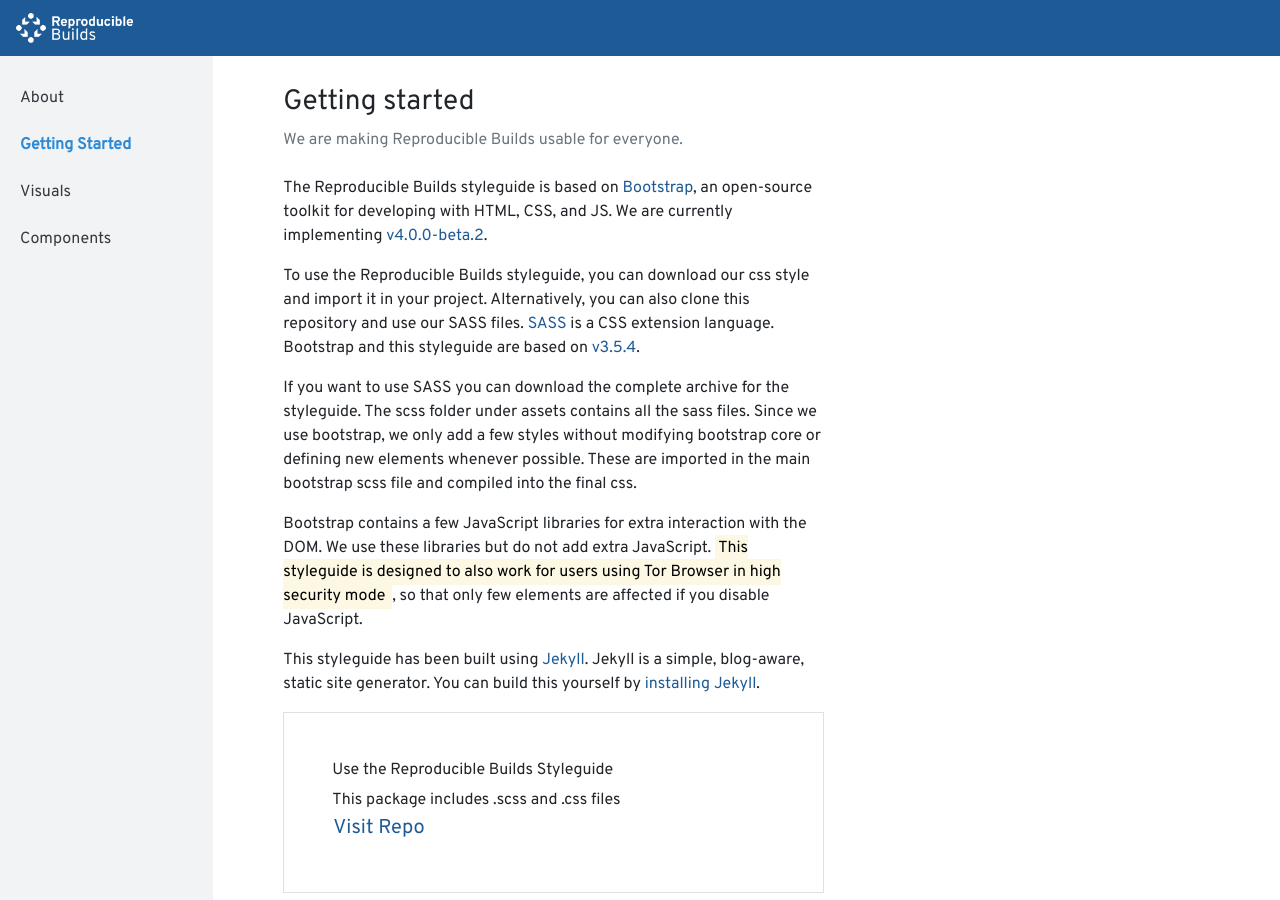
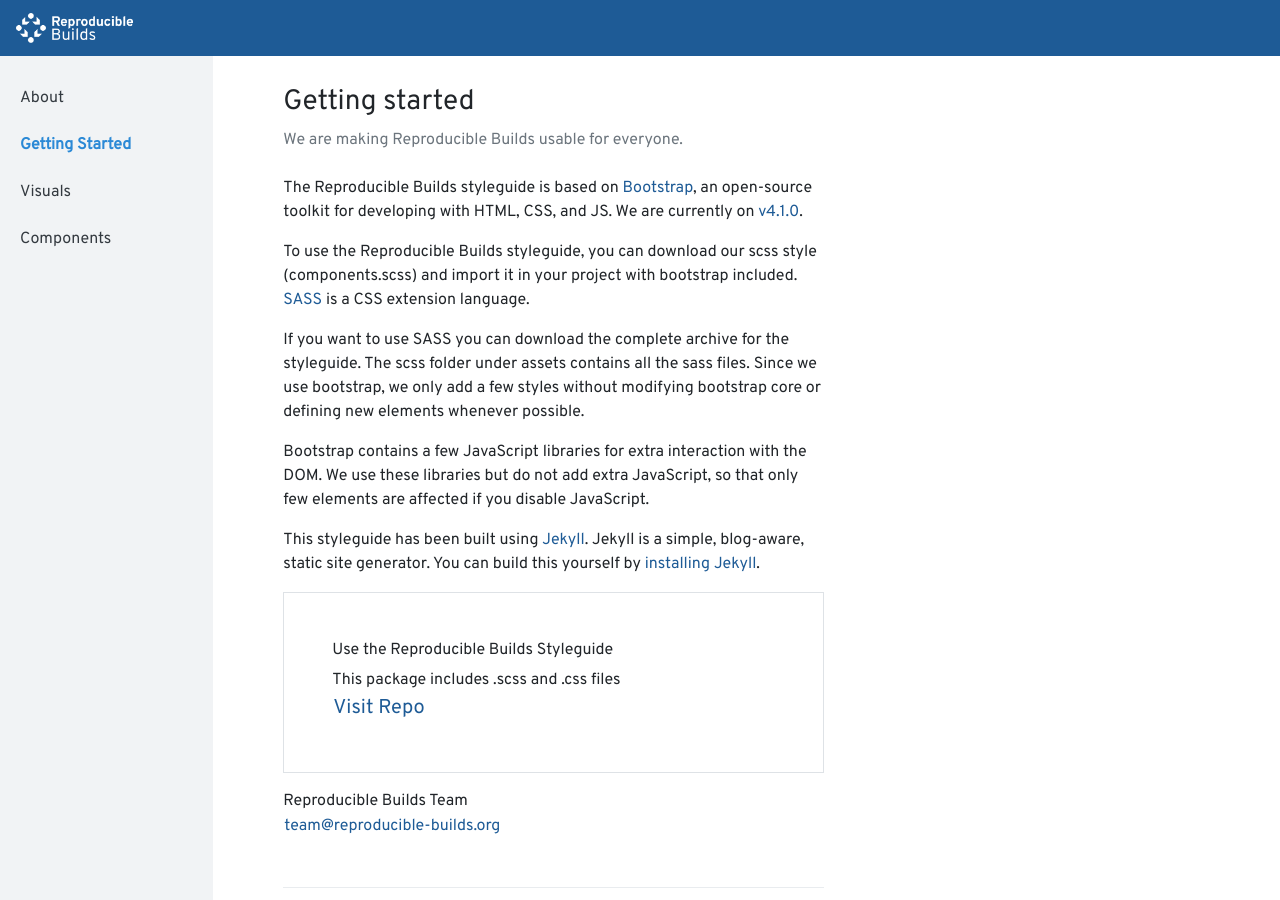
Before and after one commit to uracreative/reproducible-builds-styleguide, a Jekyll site: the page built from getting-started.md, in a window 1280 px wide and 900 px high. Built offline with Jekyll 4.4.1, drawn with Linux system fonts in a browser that asks for light colours; some web fonts are replaced.

Commit message:
getting started

```diff
--- a/_layouts/getting-started.html
+++ b/_layouts/getting-started.html
@@ -17,26 +17,20 @@
                         <p class="text-muted">We are making Reproducible Builds usable for everyone.</p>
                     </div>
                     <p>The Reproducible Builds styleguide is based on <a href="https://getbootstrap.com/">Bootstrap</a>, an open-source
-                        toolkit for developing with HTML, CSS, and JS. We are currently implementing <a
-                                href="https://github.com/twbs/bootstrap/releases/tag/v4.0.0-beta.2">v4.0.0-beta.2</a>.
+                        toolkit for developing with HTML, CSS, and JS. We are currently on
+                        <a href="https://getbootstrap.com/docs/4.1/getting-started/introduction/">v4.1.0</a>.
                     </p>
-                    <p>To use the Reproducible Builds styleguide, you can download our css style and
-                        import it in your project. Alternatively, you can also clone this repository and use our SASS
-                        files. <a href="http://sass-lang.com/">SASS</a> is a CSS extension language. Bootstrap and this
-                        styleguide are based on <a
-                                href="http://sass-lang.com/documentation/file.SASS_CHANGELOG.html#3_5_4__15_December_2017_">v3.5.4</a>.
+                    <p>
+                        To use the Reproducible Builds styleguide, you can download our scss style (components.scss) and
+                        import it in your project with bootstrap included. <a href="http://sass-lang.com/">SASS</a> is a CSS extension language.
                     </p>
                     <p class="purple">
                         If you want to use SASS you can download the complete archive for the styleguide. The scss folder under
                         assets contains all the sass files. Since we use bootstrap, we only add a few styles without
                         modifying bootstrap core or defining new elements whenever possible.
-                        These are imported in the main bootstrap scss file and compiled into the final css.</p>
+                    </p>
                     <p>Bootstrap contains a few JavaScript libraries for extra interaction with the DOM. We use these
-                        libraries but do not add extra JavaScript.
-                        <mark>This styleguide is designed to also work for users using Tor Browser in high security
-                            mode
-                        </mark>
-                        , so that only few elements are affected if you disable JavaScript.
+                        libraries but do not add extra JavaScript, so that only few elements are affected if you disable JavaScript.
                     </p>
                     <p>This styleguide has been built using <a href="https://jekyllrb.com/">Jekyll</a>.
                         Jekyll is a simple, blog-aware, static site generator. You can build this yourself by
```
Also changed, not shown: 2 other files.
